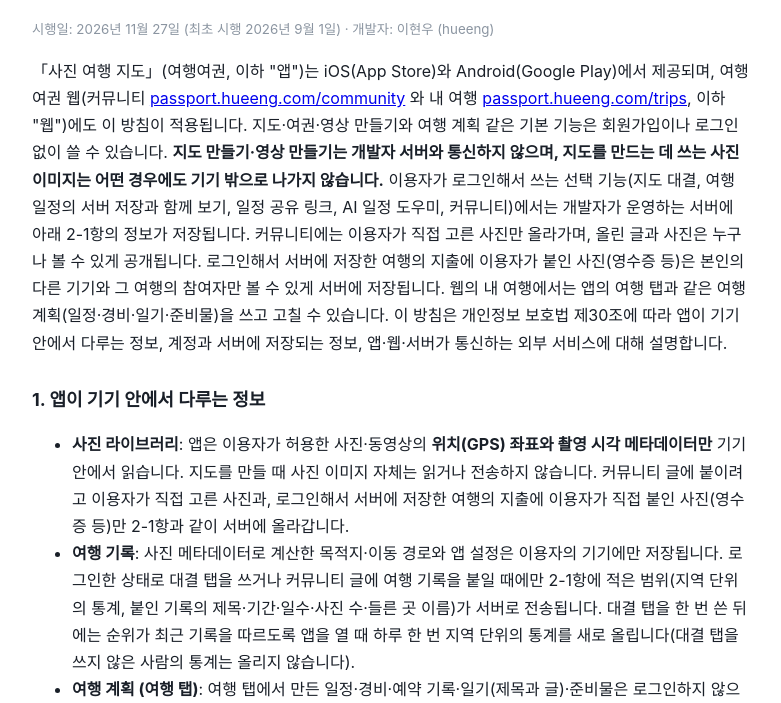
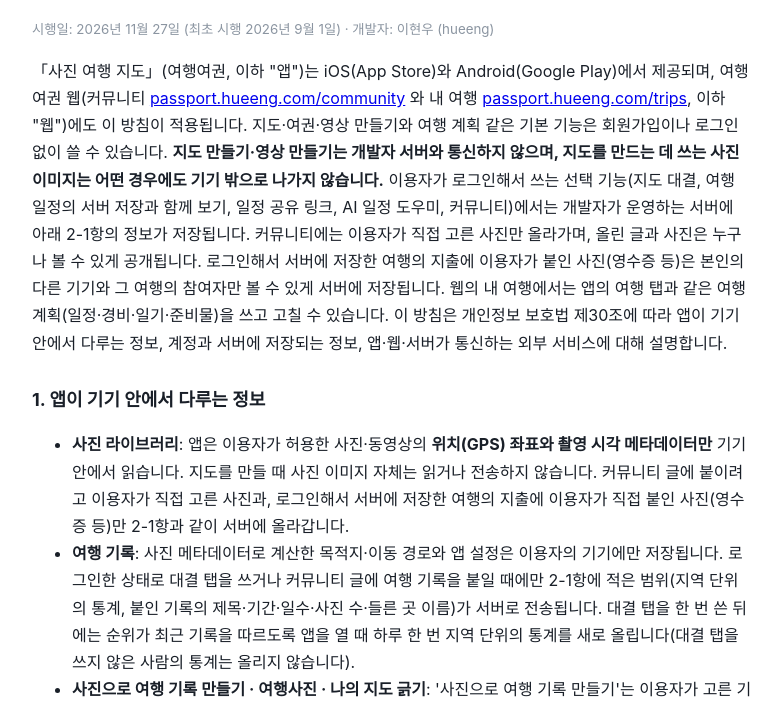
Before and after one commit to LeeHueeng/phototravelmap-site, a plain HTML site: page privacy.html in a window 1280 px wide. Shown: the part 87-790 px from the top of the page, without its empty margins (248-1029 px from the left). Drawn offline with Linux system fonts and the light colour scheme.

Commit message:
방침: 사진으로 여행 기록 · 여행사진 · 나의 지도 긁기, 광고가 나오는 곳
앱 1.2.0 에 맞춘 설명 — 다녀온 곳의 좌표가 지명 조회로 가는 것, 여행사진 · 긁은 기록은 기기에만 저장되는 것,
보상형 광고가 나오는 자리(영상 저장 · 여행사진 공유 · AI 이용권)와 배너 광고.

Co-Authored-By: Claude Fable 5.2 <noreply@anthropic.com>

```diff
--- a/privacy.html
+++ b/privacy.html
@@ -11,6 +11,7 @@
 <ul>
 <li><b>사진 라이브러리</b>: 앱은 이용자가 허용한 사진·동영상의 <b>위치(GPS) 좌표와 촬영 시각 메타데이터만</b> 기기 안에서 읽습니다. 지도를 만들 때 사진 이미지 자체는 읽거나 전송하지 않습니다. 커뮤니티 글에 붙이려고 이용자가 직접 고른 사진과, 로그인해서 서버에 저장한 여행의 지출에 이용자가 직접 붙인 사진(영수증 등)만 2-1항과 같이 서버에 올라갑니다.</li>
 <li><b>여행 기록</b>: 사진 메타데이터로 계산한 목적지·이동 경로와 앱 설정은 이용자의 기기에만 저장됩니다. 로그인한 상태로 대결 탭을 쓰거나 커뮤니티 글에 여행 기록을 붙일 때에만 2-1항에 적은 범위(지역 단위의 통계, 붙인 기록의 제목·기간·일수·사진 수·들른 곳 이름)가 서버로 전송됩니다. 대결 탭을 한 번 쓴 뒤에는 순위가 최근 기록을 따르도록 앱을 열 때 하루 한 번 지역 단위의 통계를 새로 올립니다(대결 탭을 쓰지 않은 사람의 통계는 올리지 않습니다).</li>
+<li><b>사진으로 여행 기록 만들기 · 여행사진 · 나의 지도 긁기</b>: '사진으로 여행 기록 만들기'는 이용자가 고른 기간의 사진 메타데이터(위치·촬영 시각)로 다녀온 곳을 기기 안에서 정리해 여행 탭의 여행으로 만듭니다. 다녀온 곳에 이름을 붙이기 위해 그 자리(사진 여러 장을 묶은 자리)의 좌표가 2항의 지오코딩 서비스로 전송되며, 만들어진 여행은 다른 여행과 같이 로그인한 경우에만 서버에 저장됩니다(다녀온 곳의 이름·위치·날짜·시각. 사진 자체는 포함되지 않습니다). 여권 탭의 '여행사진'(사진 카드·프롤로그·여행 결산)에 넣은 사진과 만든 카드, 나의 지도에서 다녀온 곳을 긁은 기록은 기기에만 저장되며 서버로 전송되지 않습니다. 만든 이미지는 이용자가 공유 창에서 고른 앱으로만 넘어갑니다.</li>
 <li><b>여행 계획 (여행 탭)</b>: 여행 탭에서 만든 일정·경비·예약 기록·일기(제목과 글)·준비물은 로그인하지 않으면 이용자의 기기에만 저장됩니다. 로그인하면 2-1항과 같이 서버에도 저장됩니다. <b>일기에 넣은 사진은 로그인 여부와 관계없이 기기에만 저장되며 서버로 전송되지 않습니다</b>(앱이 긴 변 1600px 로 다시 만든 사본이며 촬영 위치 정보는 담기지 않습니다). <b>지출에 넣은 사진(영수증 등)</b>도 같은 방식으로 만든 사본을 기기에 저장하며, 로그인해서 여행이 서버에 저장되어 있으면 본인의 다른 기기(웹 포함)와 함께 보는 참여자가 볼 수 있도록 서버에도 저장합니다. 함께 쓴 돈에 붙인 사진은 그 여행의 참여자만, 개인 지출에 붙인 사진은 본인만 볼 수 있습니다(개인 지출을 함께 가는 사람에게 보이도록 켠 경우에는 참여자도 볼 수 있습니다). 앱 1.1.1 까지는 다른 사람이 초대로 들어와 함께 보는 여행의 사진만 올리고, 웹과 그 뒤 버전의 앱은 혼자 쓰는 여행의 사진도 올립니다. 웹의 내 여행에서 쓴 여행 계획과 넣은 사진·파일은 그 브라우저에 저장되며(2-1항의 "웹 브라우저에 저장되는 것"), 로그인하면 앱과 같은 범위가 서버에 저장됩니다. <b>경비 내보내기(CSV)</b>는 기기 안에서 파일을 만들어 이용자가 공유 창에서 고른 앱으로만 넘기며, 개발자 서버로 보내지 않습니다. 이용자가 일기에서 "게시판에 공유하기"를 눌러 커뮤니티 글로 올리는 경우에만, 그 글에 넣은 글과 사진이 2-1항의 커뮤니티 항목과 같이 서버에 저장되고 공개됩니다. 장소 검색·이동 시간·환율처럼 서버를 거치는 기능은 2항을 참고하세요.</li>
 <li><b>올린 표 (전자항공권·승차권 등)</b>: 여행 탭에서 이용자가 고른 PDF·사진 파일(교통편의 표, 숙소 예약 확인서)은 기기에만 저장되고, 글자를 읽어 내는 일도 기기 안에서 이뤄집니다(iOS 는 Apple 의 기기 내 글자 인식, Android 는 앱에 들어 있는 Google ML Kit 글자 인식 모델). 파일과 읽어 낸 글자는 서버로 전송되지 않습니다. Android 의 ML Kit 은 기능의 사용·성능에 관한 통계(기기·앱 정보, 처리 시간, 오류 등)를 Google 에 보낼 수 있으나 파일과 읽어 낸 글자는 여기에 포함되지 않습니다. 읽은 내용으로 채운 출발·도착하는 곳, 시각, 편명·예약 번호는 여행 계획의 예약 기록이 됩니다.</li>
 <li><b>보유 기간</b>: 기기 안의 여행 기록·여행 계획·설정은 이용자가 앱을 삭제하면 즉시 함께 삭제됩니다. 앱으로 만든 영상·이미지는 이용자가 사진 앱에 저장한 것이며 이용자가 직접 관리합니다. 로그인하지 않으면 개발자가 보관하는 계정 정보는 없습니다.</li>
@@ -49,7 +50,7 @@
 <p>개발자는 이 방침에 적은 경우 외에는 이용자의 정보를 외부에 제공하지 않습니다(서버 앞단의 Cloudflare 는 2-1항 참고). 앱이 기능을 위해 아래 서비스와 직접 통신하며, 각 서비스의 개인정보처리방침이 적용됩니다.</p>
 <table>
 <tr><th>서비스</th><th>전송되는 정보</th><th>목적</th></tr>
-<tr><td>Apple 지도 지오코딩 (iOS, CLGeocoder) / Google Geocoder (Android)</td><td>목적지 좌표 (사진 자체·촬영 시각 아님)</td><td>좌표를 한국어 지명으로 변환</td></tr>
+<tr><td>Apple 지도 지오코딩 (iOS, CLGeocoder) / Google Geocoder (Android)</td><td>목적지 좌표, '사진으로 여행 기록 만들기'를 쓸 때는 다녀온 곳(사진 여러 장을 묶은 자리)의 좌표 (사진 자체·촬영 시각 아님)</td><td>좌표를 지명으로 변환</td></tr>
 <tr><td>지도 타일 제공사 (Esri, OpenStreetMap)</td><td>화면에 보이는 지도 영역의 타일 좌표</td><td>상세 지도 표시 (선택 기능)</td></tr>
 <tr><td>Google 지도 (Maps JavaScript API)</td><td>여행 탭의 지도를 볼 때 기기가 Google 에서 지도를 직접 받아 옵니다. 이때 화면에 보이는 지도 영역과 기기의 접속 정보(IP 주소 등)가 Google 에 전달됩니다.</td><td>여행 탭의 지도 표시</td></tr>
 <tr><td>사진 출처 연동 (Immich·PhotoPrism·Synology Photos 등, 이용자가 직접 연결한 경우)</td><td>이용자가 입력한 서버 주소와 로그인 정보로 해당 서버에 접속해 사진의 위치·촬영 시각만 받음 (기기에만 저장)</td><td>기기 밖 사진을 지도에 더하기 (선택 기능)</td></tr>
@@ -72,8 +73,8 @@
 <tr><th>이전받는 자(연락처)</th><th>국가</th><th>이전하는 항목</th><th>목적</th><th>보유·이용 기간</th></tr>
 <tr><td>Cloudflare, Inc. (<a href="https://www.cloudflare.com/privacypolicy/">개인정보처리방침</a>)</td><td>미국(전 세계 데이터센터)</td><td>앱·웹이 개발자 서버와 주고받는 요청과 응답, 그 과정의 IP 주소 등 접속 정보</td><td>서버 앞단의 보안과 중계(개발자 서버로 가는 모든 요청이 거칩니다)</td><td>중계에 필요한 동안. 그 뒤는 Cloudflare 방침에 따름</td></tr>
 <tr><td>NVIDIA Corporation (<a href="https://www.nvidia.com/en-us/about-nvidia/privacy-policy/">개인정보처리방침</a>)</td><td>미국</td><td>AI 일정 도우미 요청 내용(2항 표의 NVIDIA 항목). 계정·이름·IP 주소는 보내지 않습니다</td><td>여행 일정 초안 만들기와 고치기</td><td>요청을 처리하는 동안. 그 뒤는 NVIDIA 방침에 따름</td></tr>
-<tr><td>Google LLC (<a href="https://policies.google.com/privacy">개인정보처리방침</a>)</td><td>미국</td><td>여행 탭(웹의 내 여행 포함) 지도를 볼 때의 지도 영역과 접속 정보(IP 주소 등), 이용자가 넣은 Google 지도 링크를 기기가 열 때의 링크 주소와 접속 정보, 광고 식별자와 광고 상호작용(3항), Android 에서 지명으로 바꿀 목적지 좌표. Android 에서 폰 알림을 켠 경우 기기의 푸시 토큰과 알림 문구(보낸 사람의 닉네임·글 제목 또는 여행 제목, 함께 보는 여행에 새로 적힌 경비의 메모·금액과 장소·숙소 이름. 댓글 내용은 넣지 않음)와 안 읽은 알림 수</td><td>지도 표시, 지도 링크의 장소 읽기, 광고, 좌표를 지명으로 바꾸기, 폰 알림 전달(Firebase Cloud Messaging)</td><td>Google 방침에 따름</td></tr>
-<tr><td>Apple Inc. (<a href="https://www.apple.com/legal/privacy/">개인정보처리방침</a>)</td><td>미국</td><td>iOS 에서 지명으로 바꿀 목적지 좌표와 접속 정보. 폰 알림을 켠 경우 기기의 푸시 토큰과 알림 문구(보낸 사람의 닉네임·글 제목 또는 여행 제목, 함께 보는 여행에 새로 적힌 경비의 메모·금액과 장소·숙소 이름. 댓글 내용은 넣지 않음)와 안 읽은 알림 수</td><td>좌표를 지명으로 바꾸기, 폰 알림 전달(Apple Push Notification service)</td><td>Apple 방침에 따름</td></tr>
+<tr><td>Google LLC (<a href="https://policies.google.com/privacy">개인정보처리방침</a>)</td><td>미국</td><td>여행 탭(웹의 내 여행 포함) 지도를 볼 때의 지도 영역과 접속 정보(IP 주소 등), 이용자가 넣은 Google 지도 링크를 기기가 열 때의 링크 주소와 접속 정보, 광고 식별자와 광고 상호작용(3항), Android 에서 지명으로 바꿀 목적지 좌표와 '사진으로 여행 기록 만들기'를 쓸 때의 다녀온 곳 좌표. Android 에서 폰 알림을 켠 경우 기기의 푸시 토큰과 알림 문구(보낸 사람의 닉네임·글 제목 또는 여행 제목, 함께 보는 여행에 새로 적힌 경비의 메모·금액과 장소·숙소 이름. 댓글 내용은 넣지 않음)와 안 읽은 알림 수</td><td>지도 표시, 지도 링크의 장소 읽기, 광고, 좌표를 지명으로 바꾸기, 폰 알림 전달(Firebase Cloud Messaging)</td><td>Google 방침에 따름</td></tr>
+<tr><td>Apple Inc. (<a href="https://www.apple.com/legal/privacy/">개인정보처리방침</a>)</td><td>미국</td><td>iOS 에서 지명으로 바꿀 목적지 좌표, '사진으로 여행 기록 만들기'를 쓸 때의 다녀온 곳 좌표와 접속 정보. 폰 알림을 켠 경우 기기의 푸시 토큰과 알림 문구(보낸 사람의 닉네임·글 제목 또는 여행 제목, 함께 보는 여행에 새로 적힌 경비의 메모·금액과 장소·숙소 이름. 댓글 내용은 넣지 않음)와 안 읽은 알림 수</td><td>좌표를 지명으로 바꾸기, 폰 알림 전달(Apple Push Notification service)</td><td>Apple 방침에 따름</td></tr>
 <tr><td>Esri, Inc. (<a href="https://www.esri.com/en-us/privacy/overview">개인정보처리방침</a>), OpenStreetMap Foundation (<a href="https://osmfoundation.org/wiki/Privacy_Policy">개인정보처리방침</a>)</td><td>미국, 영국</td><td>상세 지도를 켰을 때 화면에 보이는 지도 영역의 타일 좌표와 접속 정보(IP 주소 등)</td><td>상세 지도 표시(선택 기능)</td><td>각 회사 방침에 따름</td></tr>
 </table>
 <ul>
@@ -82,7 +83,7 @@
 </ul>
 
 <h2>3. 광고</h2>
-<p>무료 버전은 Google AdMob 의 보상형 광고를 영상 저장 전에 표시합니다. 자세한 내용은 <a href="https://policies.google.com/privacy">Google 개인정보처리방침</a>과 <a href="https://support.google.com/admob/answer/6128543">AdMob 데이터 사용 안내</a>를 참고하세요.</p>
+<p>무료 버전은 Google AdMob 의 광고를 표시합니다: 탭 화면 아래의 배너 광고, 그리고 영상을 저장하기 전 · 여권 탭의 여행사진을 이미지로 만들어 공유하기 전 · AI 도움받기 이용권을 광고로 받을 때의 보상형 광고입니다. 자세한 내용은 <a href="https://policies.google.com/privacy">Google 개인정보처리방침</a>과 <a href="https://support.google.com/admob/answer/6128543">AdMob 데이터 사용 안내</a>를 참고하세요.</p>
 <ul>
 <li><b>iOS</b>: "앱 추적 투명성" 요청에서 추적을 거부할 수 있습니다. 설정 › 개인정보 보호 및 보안 › 추적에서 언제든 바꿀 수 있습니다.</li>
 <li><b>Android</b>: 설정 › 개인정보 보호 › 광고에서 광고 ID 를 삭제·재설정하거나 맞춤 광고를 끌 수 있습니다.</li>
```
